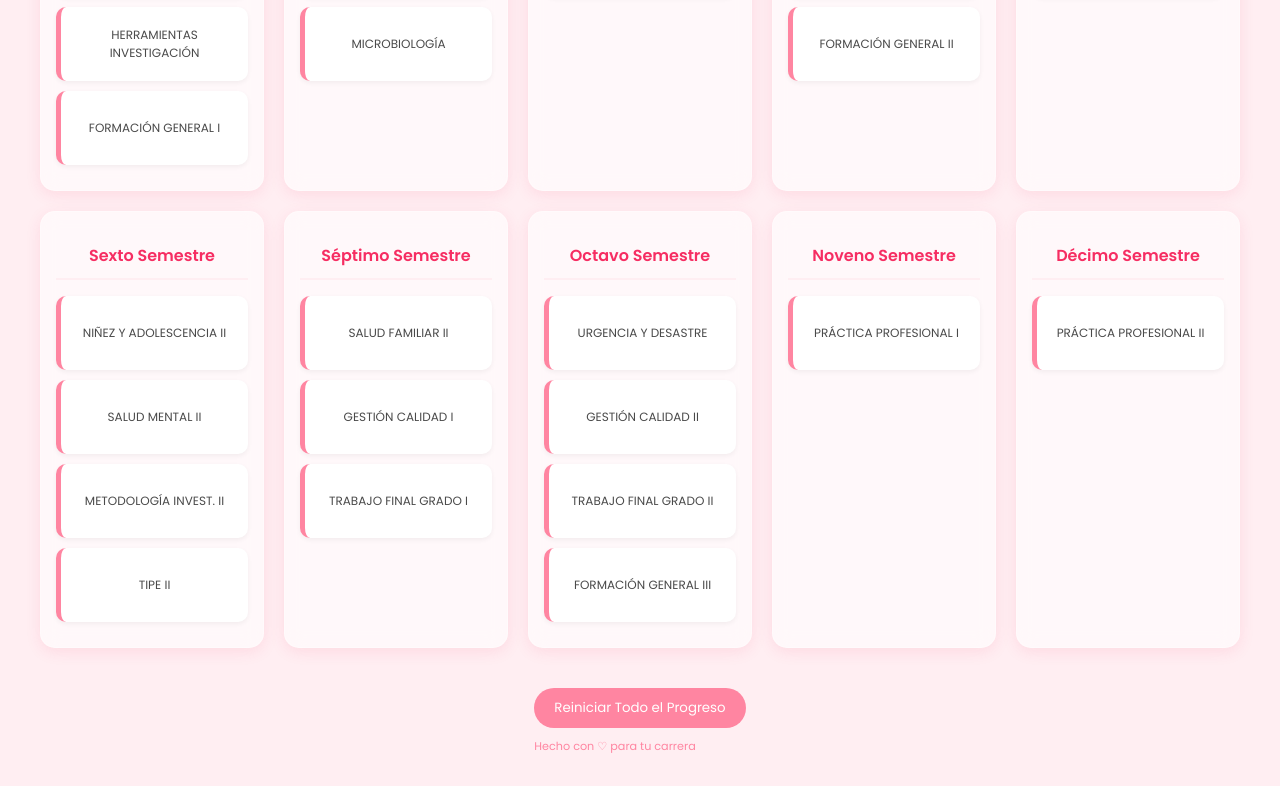
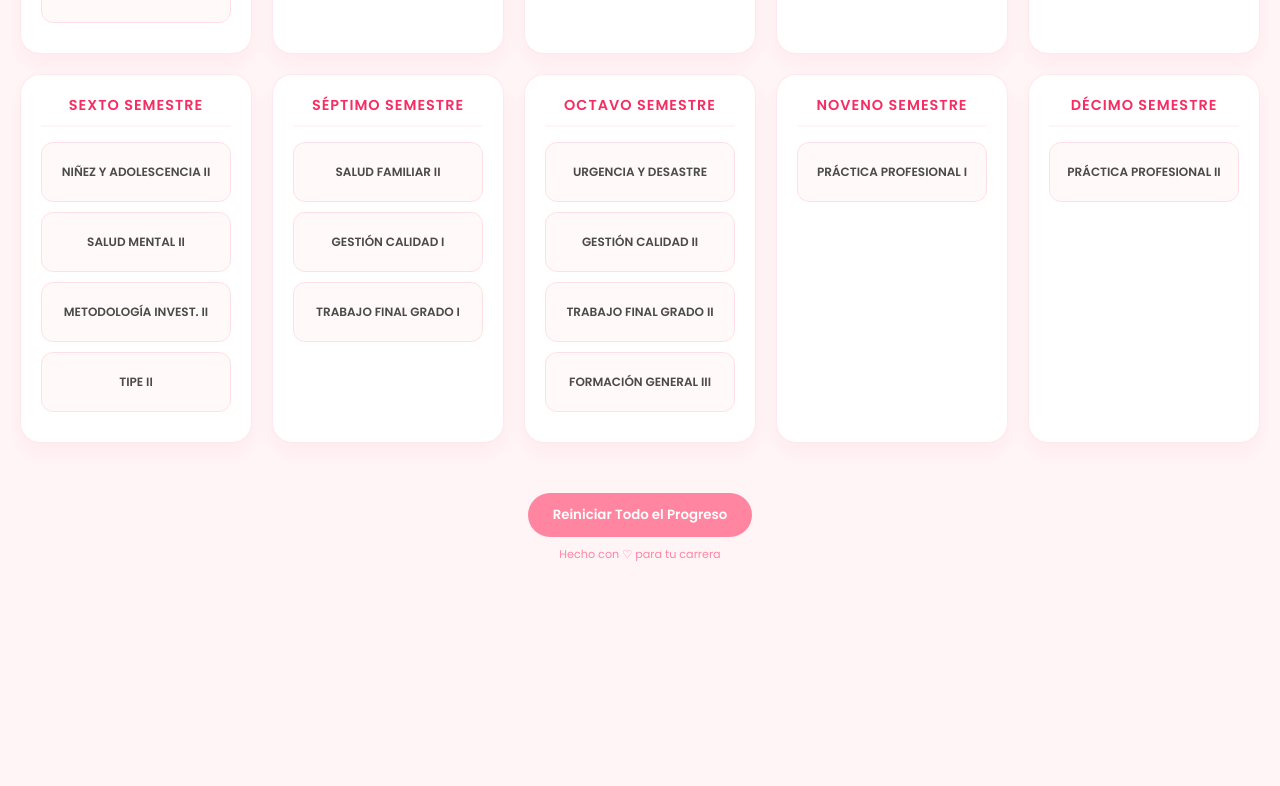
Before and after one commit to floresmarinas/enfermeria-uv, a plain HTML site: page index.html in a window 1280 px wide. Shown: the part 583-1369 px from the top of the page. After the commit the page ends 1207 px from the top, so only its background shows below. Drawn offline with Linux system fonts and the light colour scheme.

Commit message:
Update estilos.css

```diff
--- a/estilos.css
+++ b/estilos.css
@@ -1,129 +1,131 @@
 :root {
-    --pink-light: #ffeef2;
-    --pink-medium: #ff85a1;
+    --pink-bg: #fff5f7;
+    --pink-card: #ffffff;
+    --pink-accent: #ff85a1;
     --fuchsia: #f62d62;
-    --white: #ffffff;
-    --gray: #f8f9fa;
-    --locked: #d1d1d1;
-    --text: #4a4a4a;
+    --text-dark: #4a4a4a;
+    --locked-gray: #e0e0e0;
 }
+
+* { box-sizing: border-box; }
 
 body {
     font-family: 'Poppins', sans-serif;
-    background-color: var(--pink-light);
-    color: var(--text);
+    background-color: var(--pink-bg);
+    color: var(--text-dark);
     margin: 0;
     padding: 20px;
-    display: flex;
-    flex-direction: column;
-    align-items: center;
+    line-height: 1.4;
 }
 
 header {
     text-align: center;
-    margin-bottom: 30px;
+    margin-bottom: 40px;
 }
 
 h1 {
     color: var(--fuchsia);
-    font-weight: 600;
-    margin-bottom: 5px;
+    margin: 0;
+    font-size: 1.8rem;
 }
 
 .quote {
     font-style: italic;
-    color: var(--pink-medium);
-    font-size: 0.9rem;
+    color: var(--pink-accent);
+    margin-top: 5px;
 }
 
-/* Contenedor de la Malla */
+/* Grilla Responsiva */
 .malla-container {
     display: grid;
-    grid-template-columns: repeat(auto-fill, minmax(200px, 1fr));
+    grid-template-columns: repeat(auto-fill, minmax(220px, 1fr));
     gap: 20px;
-    width: 100%;
-    max-width: 1200px;
+    max-width: 1400px;
+    margin: 0 auto;
 }
 
-/* Semestres */
 .semestre {
-    background: rgba(255, 255, 255, 0.6);
-    backdrop-filter: blur(10px);
-    border-radius: 15px;
-    padding: 15px;
-    box-shadow: 0 4px 15px rgba(246, 45, 98, 0.1);
-    border: 1px solid rgba(255, 255, 255, 0.3);
+    background: var(--pink-card);
+    border-radius: 20px;
+    padding: 20px;
+    box-shadow: 0 10px 20px rgba(246, 45, 98, 0.05);
+    border: 1px solid rgba(246, 45, 98, 0.1);
 }
 
 .semestre h3 {
+    font-size: 0.9rem;
+    color: var(--fuchsia);
+    text-transform: uppercase;
+    letter-spacing: 1px;
     text-align: center;
-    color: var(--fuchsia);
-    font-size: 1rem;
-    border-bottom: 2px solid var(--pink-light);
+    margin-top: 0;
+    margin-bottom: 15px;
+    border-bottom: 2px solid var(--pink-bg);
     padding-bottom: 10px;
 }
 
-/* Ramos */
+/* RAMOS */
 .ramo {
-    background: var(--white);
-    margin: 10px 0;
+    background-color: #fff9fa;
+    margin-bottom: 10px;
     padding: 12px;
-    border-radius: 10px;
+    border-radius: 12px;
     font-size: 0.75rem;
-    font-weight: 500;
+    font-weight: 600;
     text-align: center;
     cursor: pointer;
     transition: all 0.3s ease;
-    border-left: 5px solid var(--pink-medium);
-    box-shadow: 0 2px 5px rgba(0,0,0,0.05);
+    border: 1px solid #ffe0e6;
     display: flex;
     align-items: center;
     justify-content: center;
-    min-height: 50px;
+    min-height: 60px;
 }
 
 .ramo:hover {
-    transform: translateY(-3px);
-    box-shadow: 0 5px 15px rgba(246, 45, 98, 0.2);
+    transform: scale(1.02);
+    border-color: var(--pink-accent);
 }
 
-/* Estado Aprobado */
+/* Estado: Aprobado */
 .ramo.aprobado {
-    background-color: var(--fuchsia);
-    color: white;
+    background-color: var(--fuchsia) !important;
+    color: white !important;
     text-decoration: line-through;
-    border-left-color: #c41e4a;
+    border-color: #d11d4d;
+    opacity: 1 !important;
 }
 
-/* Botón Reiniciar */
+/* Estado: Bloqueado (se maneja por JS) */
+.ramo.is-locked {
+    opacity: 0.5;
+    background-color: var(--locked-gray);
+    cursor: not-allowed;
+    border-color: #ccc;
+}
+
 footer {
-    margin-top: 40px;
+    text-align: center;
+    margin-top: 50px;
+    padding-bottom: 30px;
 }
 
 #reset-btn {
-    background: var(--pink-medium);
+    background-color: var(--pink-accent);
     color: white;
     border: none;
-    padding: 10px 20px;
-    border-radius: 20px;
+    padding: 12px 25px;
+    border-radius: 30px;
+    font-family: inherit;
+    font-weight: 600;
     cursor: pointer;
-    font-family: inherit;
     transition: background 0.3s;
 }
 
 #reset-btn:hover {
-    background: var(--fuchsia);
+    background-color: var(--fuchsia);
 }
 
-/* Responsividad */
-@media (max-width: 768px) {
-    .malla-container {
-        grid-template-columns: 1fr 1fr;
-    }
+@media (max-width: 600px) {
+    .malla-container { grid-template-columns: 1fr; }
 }
-
-@media (max-width: 480px) {
-    .malla-container {
-        grid-template-columns: 1fr;
-    }
-}
```
